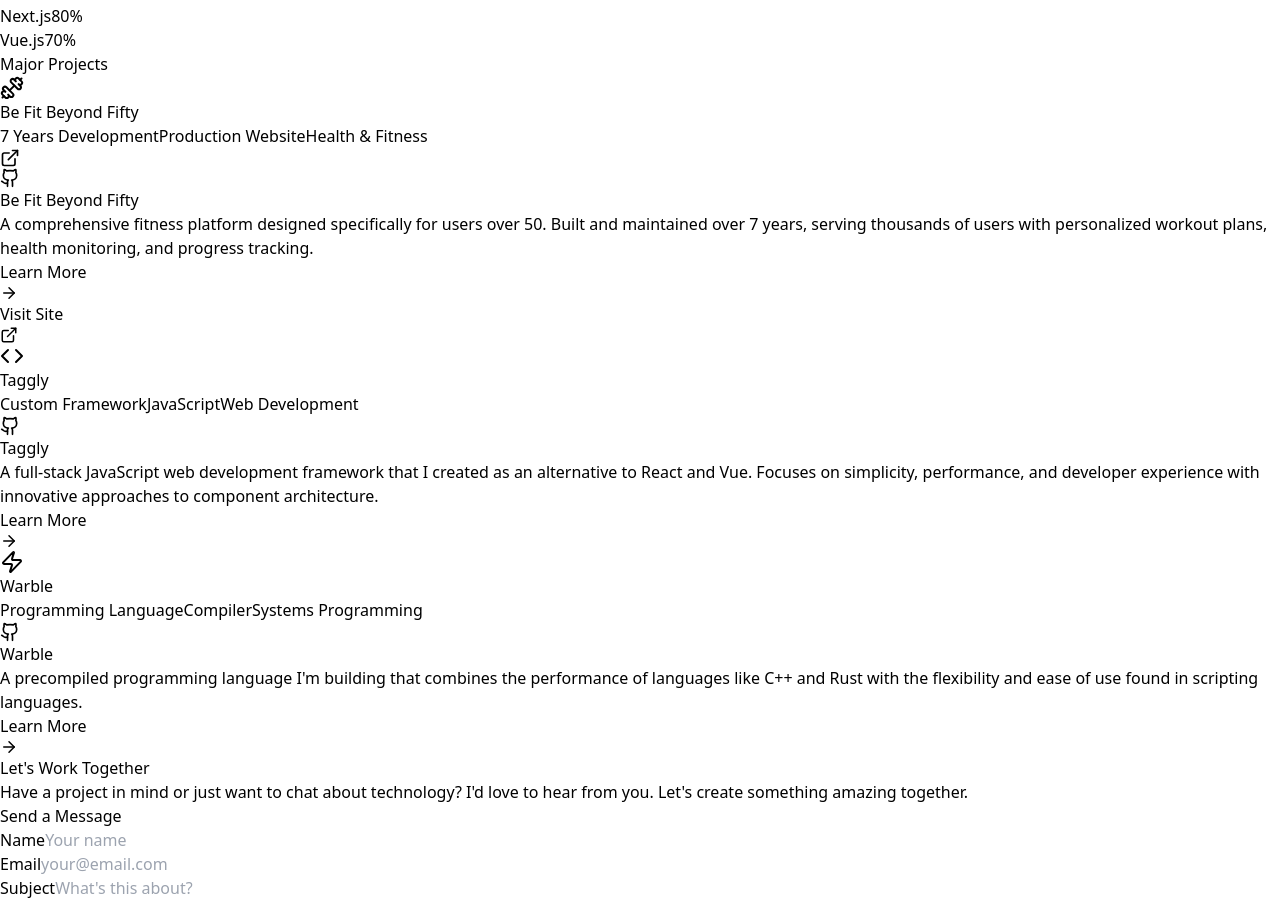
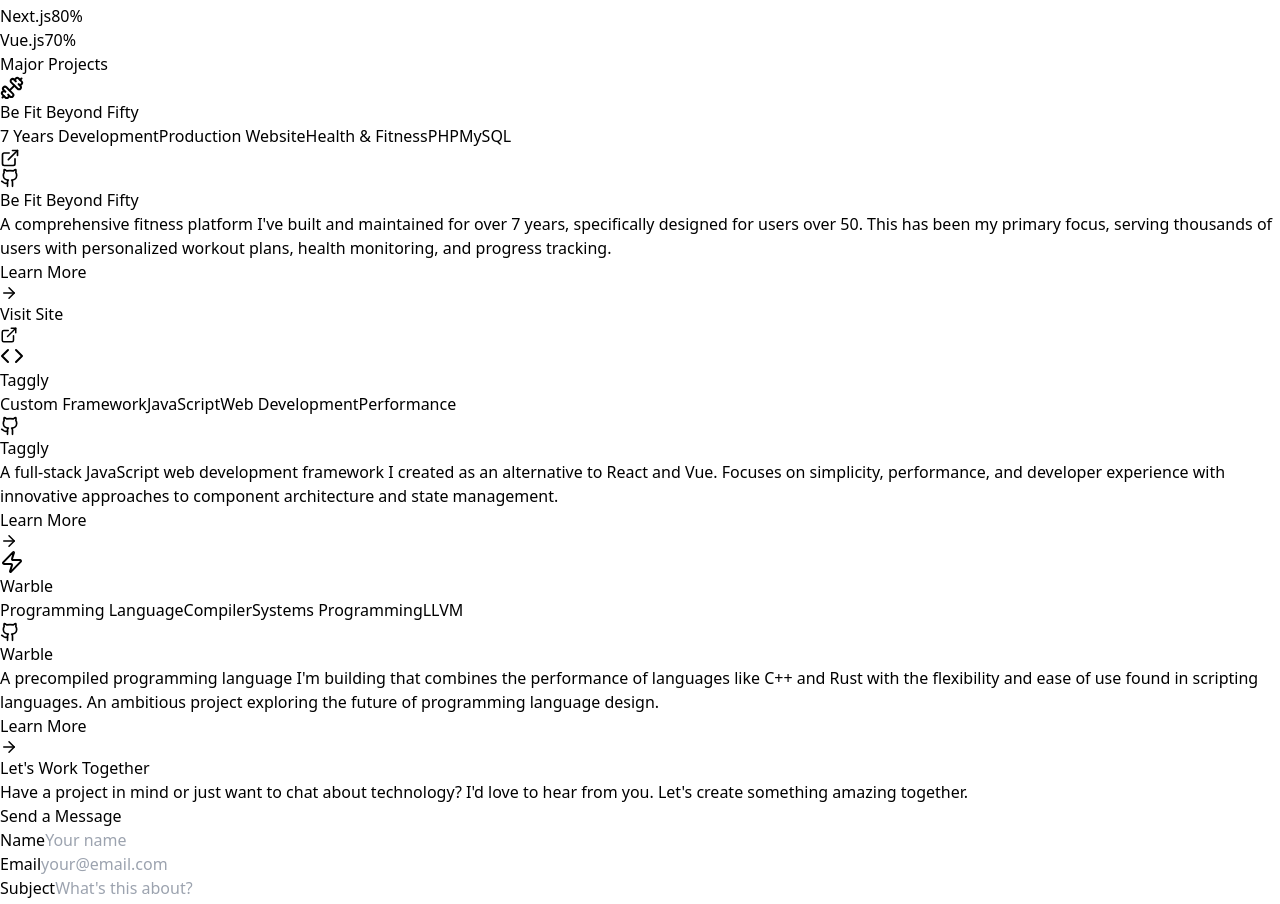
Before and after one commit to sean-andrew-barry/portfolio, a React (Vite) app: page / in a window 1280 px wide. Shown: the part 2626-3530 px from the top of the page. Built offline with nearby package versions, Linux system fonts and the light colour scheme.

Commit message:
Made projects use a shared data source

```diff
--- a/src/components/Projects.jsx
+++ b/src/components/Projects.jsx
@@ -1,46 +1,8 @@
-import { ExternalLink, Github, ArrowRight, Code, Dumbbell, Zap } from 'lucide-react';
+import { ExternalLink, Github, ArrowRight } from 'lucide-react';
 import { Link } from 'react-router-dom';
+import { projects } from '../data/projects';
 
 export default function Projects() {
-  const projects = [
-    {
-      title: 'Be Fit Beyond Fifty',
-      description: 'A comprehensive fitness platform designed specifically for users over 50. Built and maintained over 7 years, serving thousands of users with personalized workout plans, health monitoring, and progress tracking.',
-      icon: Dumbbell,
-      tags: ['7 Years Development', 'Production Website', 'Health & Fitness'],
-      link: '/projects/be-fit-beyond-fifty',
-      external: 'https://befitbeyondfifty.com',
-      github: '#',
-      gradient: 'from-green-500 to-emerald-600',
-      bgColor: 'bg-green-50',
-      featured: true
-    },
-    {
-      title: 'Taggly',
-      description: 'A full-stack JavaScript web development framework that I created as an alternative to React and Vue. Focuses on simplicity, performance, and developer experience with innovative approaches to component architecture.',
-      icon: Code,
-      tags: ['Custom Framework', 'JavaScript', 'Web Development'],
-      link: '/projects/taggly',
-      external: '#',
-      github: '#',
-      gradient: 'from-blue-500 to-indigo-600',
-      bgColor: 'bg-blue-50',
-      featured: true
-    },
-    {
-      title: 'Warble',
-      description: 'A precompiled programming language I\'m building that combines the performance of languages like C++ and Rust with the flexibility and ease of use found in scripting languages.',
-      icon: Zap,
-      tags: ['Programming Language', 'Compiler', 'Systems Programming'],
-      link: '/projects/warble',
-      external: '#',
-      github: '#',
-      gradient: 'from-purple-500 to-pink-600',
-      bgColor: 'bg-purple-50',
-      featured: true
-    }
-  ];
-
   return (
     <section className="py-24 bg-white">
       <div className="max-w-6xl mx-auto px-4">
--- /dev/null
+++ b/src/data/projects.js
@@ -0,0 +1,46 @@
+import { Code, Dumbbell, Zap } from 'lucide-react';
+
+export const projects = [
+  {
+    title: 'Be Fit Beyond Fifty',
+    description: 'A comprehensive fitness platform I\'ve built and maintained for over 7 years, specifically designed for users over 50. This has been my primary focus, serving thousands of users with personalized workout plans, health monitoring, and progress tracking.',
+    image: 'https://images.pexels.com/photos/416778/pexels-photo-416778.jpeg?auto=compress&cs=tinysrgb&w=800',
+    icon: Dumbbell,
+    tags: ['7 Years Development', 'Production Website', 'Health & Fitness', 'PHP', 'MySQL'],
+    link: '/projects/be-fit-beyond-fifty',
+    external: 'https://befitbeyondfifty.com',
+    github: '#',
+    gradient: 'from-green-500 to-emerald-600',
+    bgColor: 'bg-green-50',
+    years: '2017-Present',
+    featured: true,
+  },
+  {
+    title: 'Taggly',
+    description: 'A full-stack JavaScript web development framework I created as an alternative to React and Vue. Focuses on simplicity, performance, and developer experience with innovative approaches to component architecture and state management.',
+    image: 'https://images.pexels.com/photos/7688336/pexels-photo-7688336.jpeg?auto=compress&cs=tinysrgb&w=800',
+    icon: Code,
+    tags: ['Custom Framework', 'JavaScript', 'Web Development', 'Performance'],
+    link: '/projects/taggly',
+    external: '#',
+    github: '#',
+    gradient: 'from-blue-500 to-indigo-600',
+    bgColor: 'bg-blue-50',
+    years: '2022-Present',
+    featured: true,
+  },
+  {
+    title: 'Warble',
+    description: 'A precompiled programming language I\'m building that combines the performance of languages like C++ and Rust with the flexibility and ease of use found in scripting languages. An ambitious project exploring the future of programming language design.',
+    image: 'https://images.pexels.com/photos/267350/pexels-photo-267350.jpeg?auto=compress&cs=tinysrgb&w=800',
+    icon: Zap,
+    tags: ['Programming Language', 'Compiler', 'Systems Programming', 'LLVM'],
+    link: '/projects/warble',
+    external: '#',
+    github: '#',
+    gradient: 'from-purple-500 to-pink-600',
+    bgColor: 'bg-purple-50',
+    years: '2023-Present',
+    featured: true,
+  }
+];
--- a/src/pages/Projects.jsx
+++ b/src/pages/Projects.jsx
@@ -1,51 +1,10 @@
 import { useState } from 'react';
 import { ExternalLink, Github, Search, Code, Dumbbell, Zap, ArrowRight } from 'lucide-react';
 import { Link } from 'react-router-dom';
+import { projects } from '../data/projects';
 
 export default function Projects() {
   const [searchTerm, setSearchTerm] = useState('');
-
-  const projects = [
-    {
-      title: 'Be Fit Beyond Fifty',
-      description: 'A comprehensive fitness platform I\'ve built and maintained for over 7 years, specifically designed for users over 50. This has been my primary focus, serving thousands of users with personalized workout plans, health monitoring, and progress tracking.',
-      image: 'https://images.pexels.com/photos/416778/pexels-photo-416778.jpeg?auto=compress&cs=tinysrgb&w=800',
-      icon: Dumbbell,
-      tags: ['7 Years Development', 'Production Website', 'Health & Fitness', 'PHP', 'MySQL'],
-      link: '/projects/be-fit-beyond-fifty',
-      external: 'https://befitbeyondfifty.com',
-      github: '#',
-      gradient: 'from-green-500 to-emerald-600',
-      bgColor: 'bg-green-50',
-      years: '2017-Present'
-    },
-    {
-      title: 'Taggly',
-      description: 'A full-stack JavaScript web development framework I created as an alternative to React and Vue. Focuses on simplicity, performance, and developer experience with innovative approaches to component architecture and state management.',
-      image: 'https://images.pexels.com/photos/7688336/pexels-photo-7688336.jpeg?auto=compress&cs=tinysrgb&w=800',
-      icon: Code,
-      tags: ['Custom Framework', 'JavaScript', 'Web Development', 'Performance'],
-      link: '/projects/taggly',
-      external: '#',
-      github: '#',
-      gradient: 'from-blue-500 to-indigo-600',
-      bgColor: 'bg-blue-50',
-      years: '2022-Present'
-    },
-    {
-      title: 'Warble',
-      description: 'A precompiled programming language I\'m building that combines the performance of languages like C++ and Rust with the flexibility and ease of use found in scripting languages. An ambitious project exploring the future of programming language design.',
-      image: 'https://images.pexels.com/photos/267350/pexels-photo-267350.jpeg?auto=compress&cs=tinysrgb&w=800',
-      icon: Zap,
-      tags: ['Programming Language', 'Compiler', 'Systems Programming', 'LLVM'],
-      link: '/projects/warble',
-      external: '#',
-      github: '#',
-      gradient: 'from-purple-500 to-pink-600',
-      bgColor: 'bg-purple-50',
-      years: '2023-Present'
-    }
-  ];
 
   const filteredProjects = projects.filter(project => {
     const matchesSearch = project.title.toLowerCase().includes(searchTerm.toLowerCase()) ||
```
